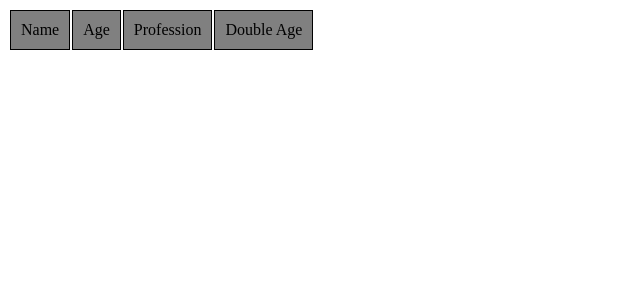
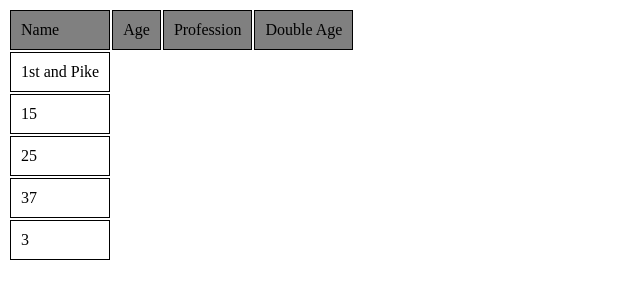
Before and after one commit to ohjonah/salmon-cookies, a plain HTML site: page sales-index.html in a window 1280 px wide. Shown: the whole page, without its empty margins (0-640 px from the left). Drawn offline with Linux system fonts and the light colour scheme.

Commit message:
fixed script tag

```diff
--- a/sales-index.html
+++ b/sales-index.html
@@ -24,5 +24,5 @@
 
   </table>
 
-  <script type="text/javascript" href="sales-app.js"></script>
+  <script src="sales-app.js"></script>
 </html>
```
